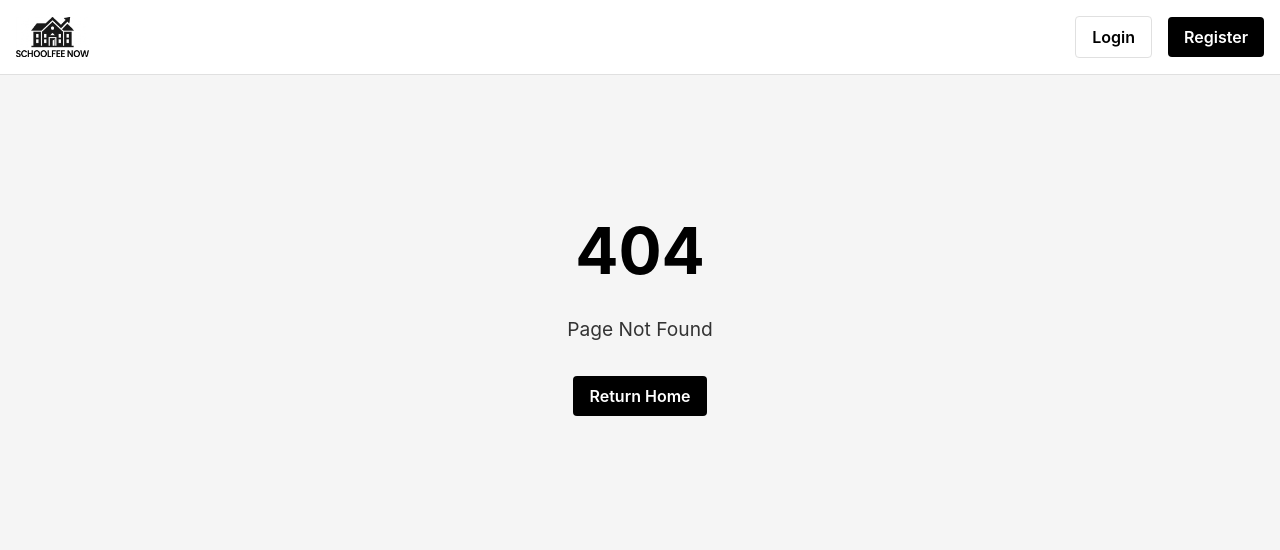
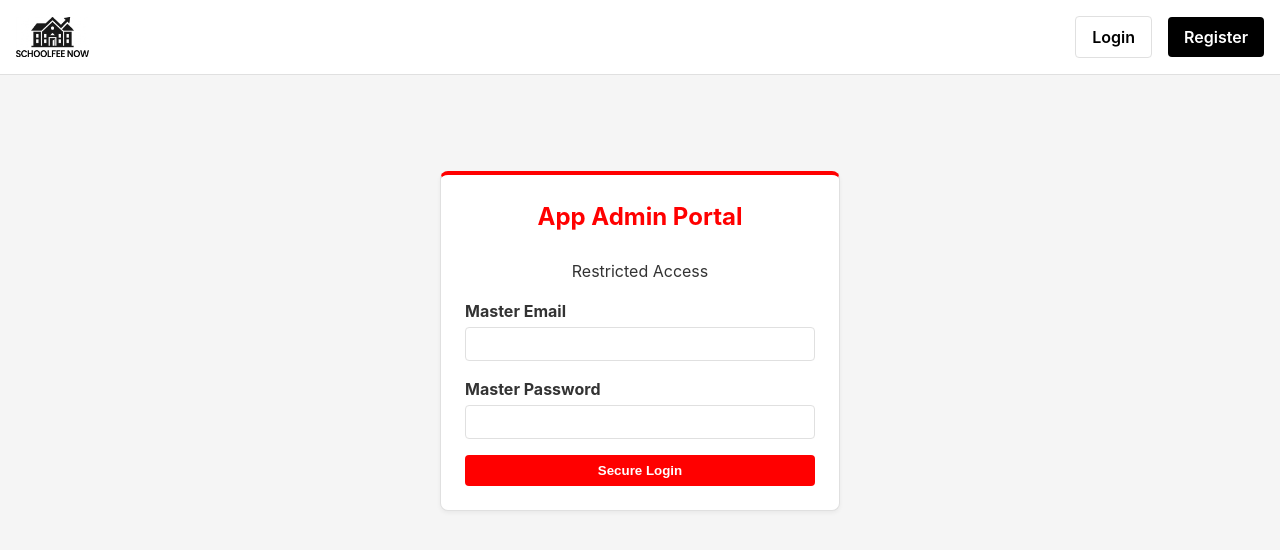
Before and after one commit to harisaqeelkhan/SchoolFee-Now, a React (Vite) app in the folder frontend/: page /admin/login in a window 1280 px wide. Before the commit this address had no page. Shown: the top 550 px of the page. Built offline with nearby package versions, Linux system fonts and the light colour scheme.

Commit message:
Automated sync: Updated backend modules, frontend UI, and NFRs

```diff
--- /dev/null
+++ b/frontend/src/pages/public/AdminLogin.jsx
@@ -0,0 +1,72 @@
+import React, { useState, useContext } from 'react';
+import { useNavigate } from 'react-router-dom';
+import { AuthContext } from '../../context/AuthContext';
+import AlertError from '../../components/ui/AlertError';
+import LoadingSpinner from '../../components/ui/LoadingSpinner';
+import api from '../../services/api';
+
+const AdminLogin = () => {
+  const [email, setEmail] = useState('');
+  const [password, setPassword] = useState('');
+  const [loading, setLoading] = useState(false);
+  const [error, setError] = useState(null);
+
+  const { login } = useContext(AuthContext);
+  const navigate = useNavigate();
+
+  const handleLogin = async (e) => {
+    e.preventDefault();
+    setLoading(true);
+    setError(null);
+    try {
+      const { data } = await api.post('/auth/login', { email, password });
+
+      if (data.data.role !== 'system_admin') {
+        throw new Error('Access Denied. You must be an App Admin to use this portal.');
+      }
+
+      login(data.data, data.data.token);
+      navigate('/system/dashboard');
+    } catch (err) {
+      setError(err.message || err.response?.data?.message || 'Invalid credentials');
+      setLoading(false);
+    }
+  };
+
+  return (
+    <div style={{ maxWidth: '400px', margin: '4rem auto' }}>
+      <div className="card" style={{ borderTop: '4px solid red' }}>
+        <h2 style={{ textAlign: 'center', marginBottom: '1.5rem', color: 'red' }}>App Admin Portal</h2>
+        <p style={{ textAlign: 'center', marginBottom: '1rem' }}>Restricted Access</p>
+        {error && <AlertError message={error} />}
+        <form onSubmit={handleLogin}>
+          <div className="form-group">
+            <label>Master Email</label>
+            <input
+              type="email"
+              className="form-input"
+              value={email}
+              onChange={(e) => setEmail(e.target.value)}
+              required
+            />
+          </div>
+          <div className="form-group">
+            <label>Master Password</label>
+            <input
+              type="password"
+              className="form-input"
+              value={password}
+              onChange={(e) => setPassword(e.target.value)}
+              required
+            />
+          </div>
+          <button type="submit" className="btn btn-primary w-full" disabled={loading} style={{ background: 'red' }}>
+            {loading ? <LoadingSpinner /> : 'Secure Login'}
+          </button>
+        </form>
+      </div>
+    </div>
+  );
+};
+
+export default AdminLogin;
--- a/frontend/src/pages/public/Landing.jsx
+++ b/frontend/src/pages/public/Landing.jsx
@@ -24,9 +24,9 @@ const Landing = () => {
           <h3>School Portal</h3>
           <Link to="/login" className="btn btn-secondary" style={{ width: '100%', marginTop: '1rem' }}>Login as School</Link>
         </div>
-        <div className="card" style={{ width: '200px' }}>
-          <h3>System Admin</h3>
-          <Link to="/login" className="btn btn-secondary" style={{ width: '100%', marginTop: '1rem' }}>Master Login</Link>
+        <div className="card" style={{ width: '200px', border: '2px solid var(--primary)' }}>
+          <h3>App Admin Portal</h3>
+          <Link to="/admin/login" className="btn btn-secondary" style={{ width: '100%', marginTop: '1rem' }}>Master Login</Link>
         </div>
       </div>
 
--- a/frontend/src/pages/public/Register.jsx
+++ b/frontend/src/pages/public/Register.jsx
@@ -5,7 +5,7 @@ import LoadingSpinner from '../../components/ui/LoadingSpinner';
 import api from '../../services/api';
 
 const Register = () => {
-  const [formData, setFormData] = useState({ fullName: '', email: '', password: '', cnic: '', age: '' });
+  const [formData, setFormData] = useState({ fullName: '', email: '', password: '', cnic: '', age: '', role: 'parent' });
   const [loading, setLoading] = useState(false);
   const [error, setError] = useState(null);
 
@@ -56,6 +56,14 @@ const Register = () => {
             <label>Age</label>
             <input type="number" name="age" className="form-input" value={formData.age} onChange={handleChange} required />
           </div>
+          <div className="form-group">
+            <label>Register As (Role)</label>
+            <select name="role" className="form-input" value={formData.role} onChange={handleChange} required>
+              <option value="parent">Parent</option>
+              <option value="student">Student</option>
+              <option value="school_admin">School Admin</option>
+            </select>
+          </div>
           <button type="submit" className="btn btn-primary w-full" disabled={loading}>
             {loading ? <LoadingSpinner /> : 'Register'}
           </button>
--- a/frontend/src/routes/AppRoutes.jsx
+++ b/frontend/src/routes/AppRoutes.jsx
@@ -7,6 +7,7 @@ import Layout from '../components/layout/Layout';
 // Public Pages
 import Landing from '../pages/public/Landing';
 import Login from '../pages/public/Login';
+import AdminLogin from '../pages/public/AdminLogin';
 import Register from '../pages/public/Register';
 import NotFound from '../pages/public/NotFound';
 
@@ -42,6 +43,7 @@ const AppRoutes = () => {
         {/* Public Routes */}
         <Route path="/" element={<Landing />} />
         <Route path="/login" element={<Login />} />
+        <Route path="/admin/login" element={<AdminLogin />} />
         <Route path="/register" element={<Register />} />
 
         {/* Parent Protected Routes */}
```
Also changed, not shown: 1 other file (tests, documents, lock files or other folders).
